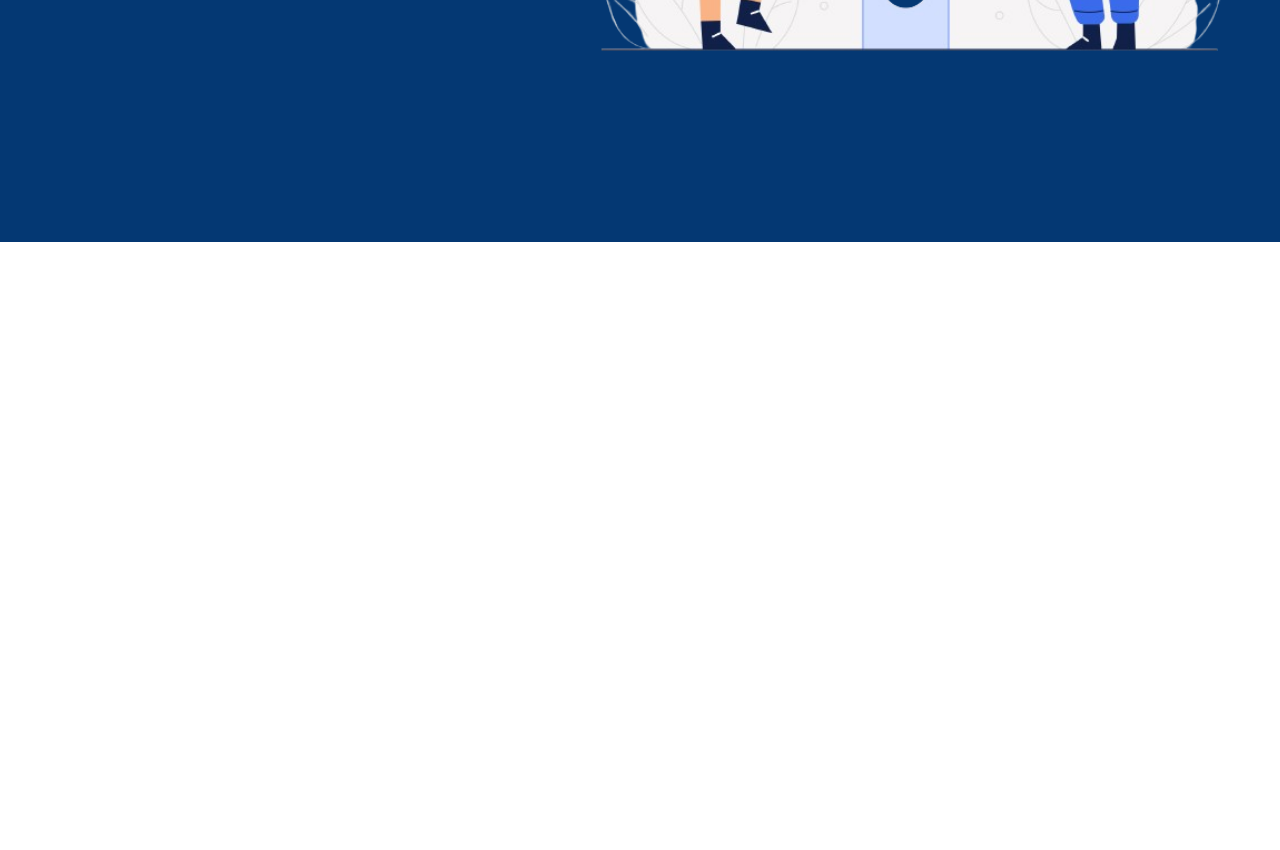
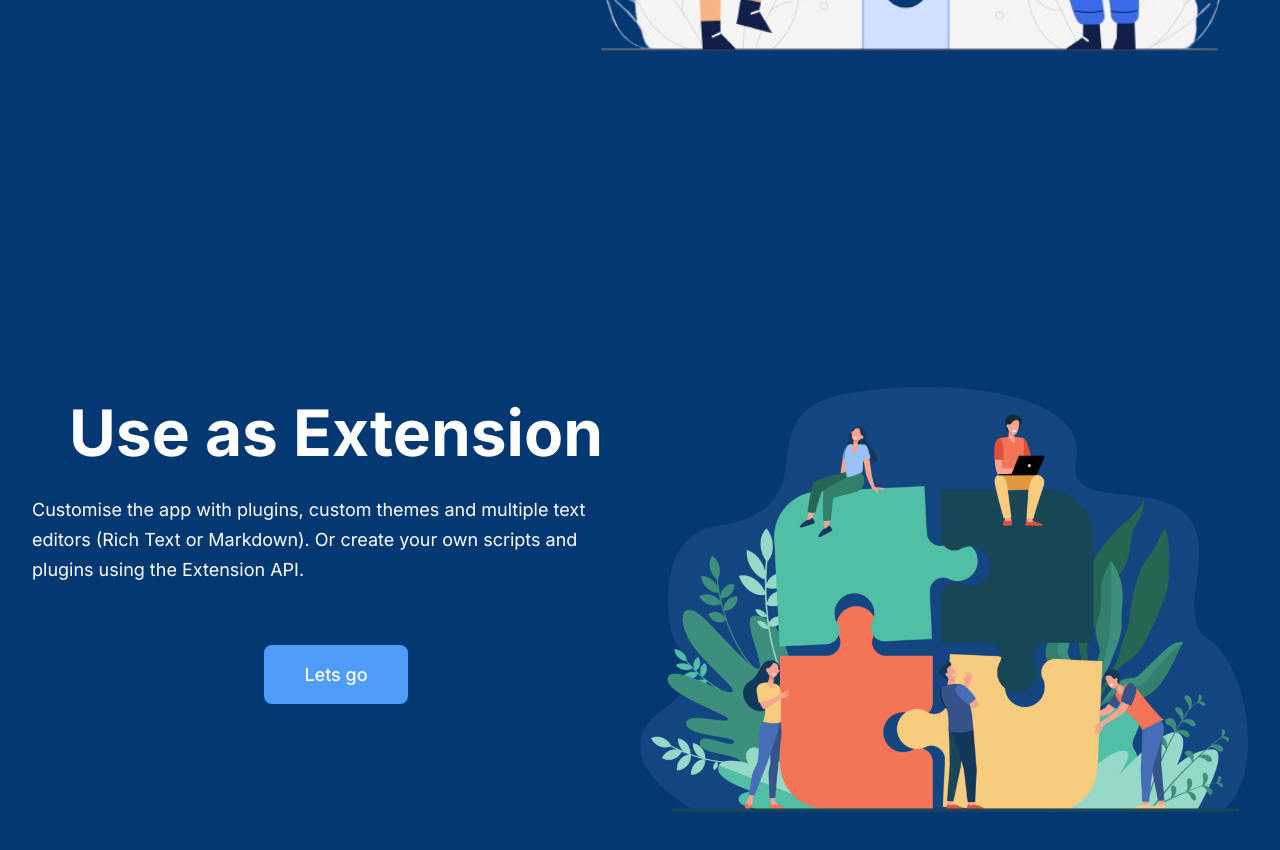
Before and after one commit to Vybyranyi/whitepace, a plain HTML site: page index.html in a window 1280 px wide. Shown: the part 596-1446 px from the top of the page. Before the commit the page ends 838 px from the top, so only its background shows below. Drawn offline with Linux system fonts and the light colour scheme.

Commit message:
feat: add content and styling to use extension section for improved user engagement

```diff
--- a/index.html
+++ b/index.html
@@ -53,7 +53,18 @@
 
         <section class="work-together"></section>
 
-        <section class="use-extention"></section>
+        <section class="use-extention">
+            <div class="container">
+                <div class="use-extention-content">
+                    <div class="use-extention-content-left">
+                    <h4 class="use-extention-title">Use as Extension</h4>
+                    <p class="use-extention-description">Customise the app with plugins, custom themes and multiple text editors (Rich Text or Markdown). Or create your own scripts and plugins using the Extension API.</p>
+                    <button class="use-extention-btn try-btn">Lets go</button>
+                    </div>
+                    <img class="use-extention-img" src="assets/puzzle.png" alt="">
+                </div>
+            </div>
+        </section>
 
         <section class="customise"></section>
 
--- a/style.css
+++ b/style.css
@@ -112,6 +112,49 @@ header {
 /* work-together */
 
 /* use-extention */
+.use-extention {
+        background-color: #043873;
+
+}
+.use-extention-content {
+       display: flex;
+    flex-direction: column;
+    align-items: center;
+    padding: 80px 0;
+}
+
+.use-extention-content-left {
+    display: flex;
+    flex-direction: column;
+    align-items: center;
+    margin-bottom: 100px;
+}
+.use-extention-title {
+    font-size: 36px;
+    font-weight: 700;
+    line-height: 44px;
+    color: #fff;
+    margin-bottom: 24px;
+    text-align: center;
+}
+
+.use-extention-description {
+    font-size: 18px;
+    font-weight: 400;
+    line-height: 30px;
+    color: #fff;
+    margin-bottom: 60px;
+    text-align: center;
+}
+
+.use-extention-btn {
+    display: block;
+}
+
+.use-extention-img {
+    width: 100%;
+    object-fit: cover;
+}
 
 /* customise */
 
@@ -173,7 +216,28 @@ header {
     /* work-together */
 
     /* use-extention */
+    .use-extention-content {
+        flex-direction: row;
+        justify-content: space-between;
+        align-items: center;
+        padding: 145px 0;
+    }
 
+    .use-extention-title {
+        font-size: 64px;
+        line-height: 77px;
+        text-align: left;
+    }
+    .use-extention-description {
+        text-align: left;
+    }
+    use-extention-content-left {
+        align-items: flex-start;
+        margin-bottom: none;
+    }
+    .use-extention-img {
+        width: 50%;
+    }
     /* customise */
 
     /* choose-plan */
@@ -215,6 +279,16 @@ header {
     /* work-together */
 
     /* use-extention */
+    .use-extention-title {
+        font-size: 73px;
+        line-height: 80px;
+        text-align: left;
+    }
+    .use-extention-description {
+        font-size: 25px;
+        line-height: 35px;
+        text-align: left;
+    }
 
     /* customise */
 
```
